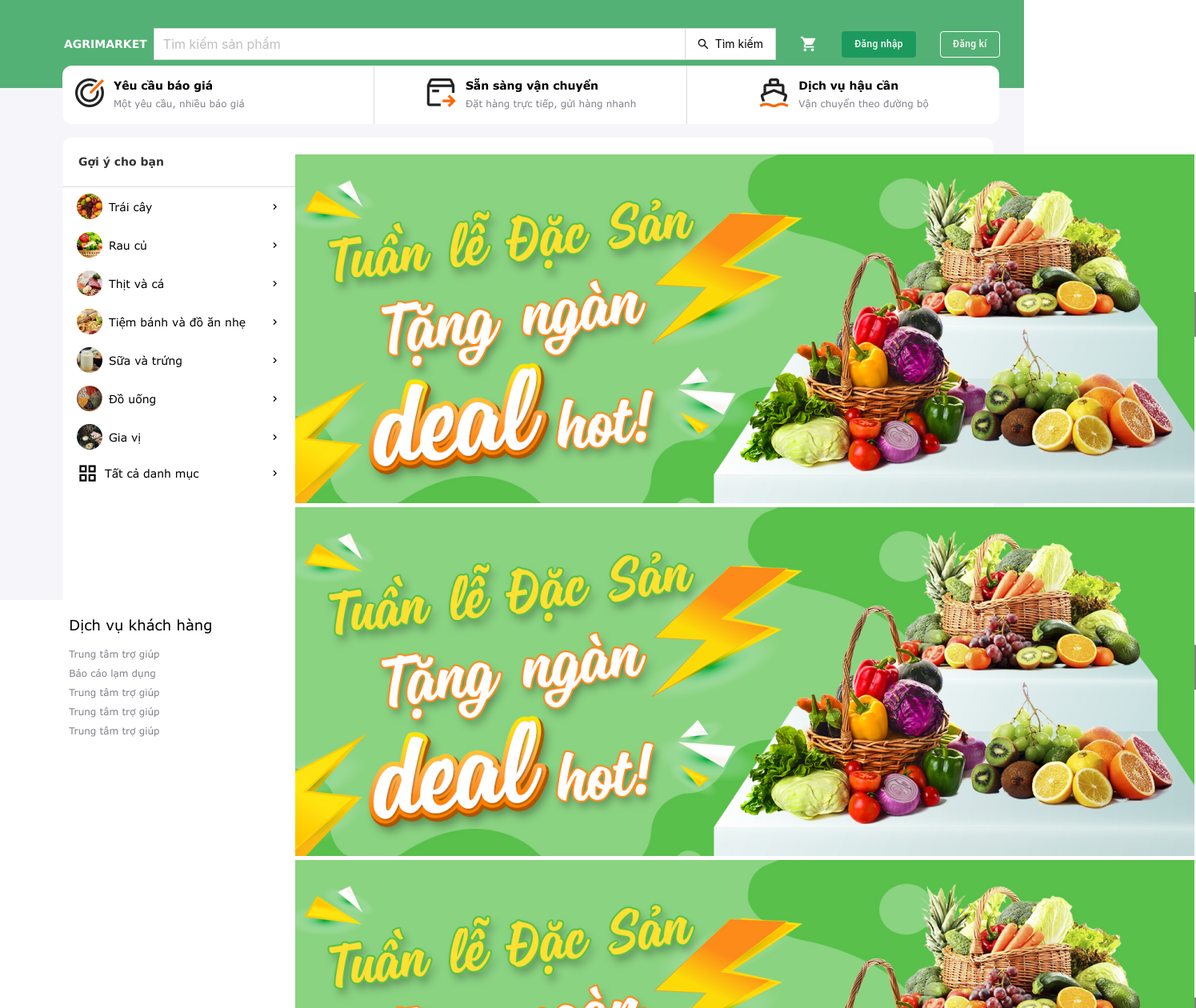
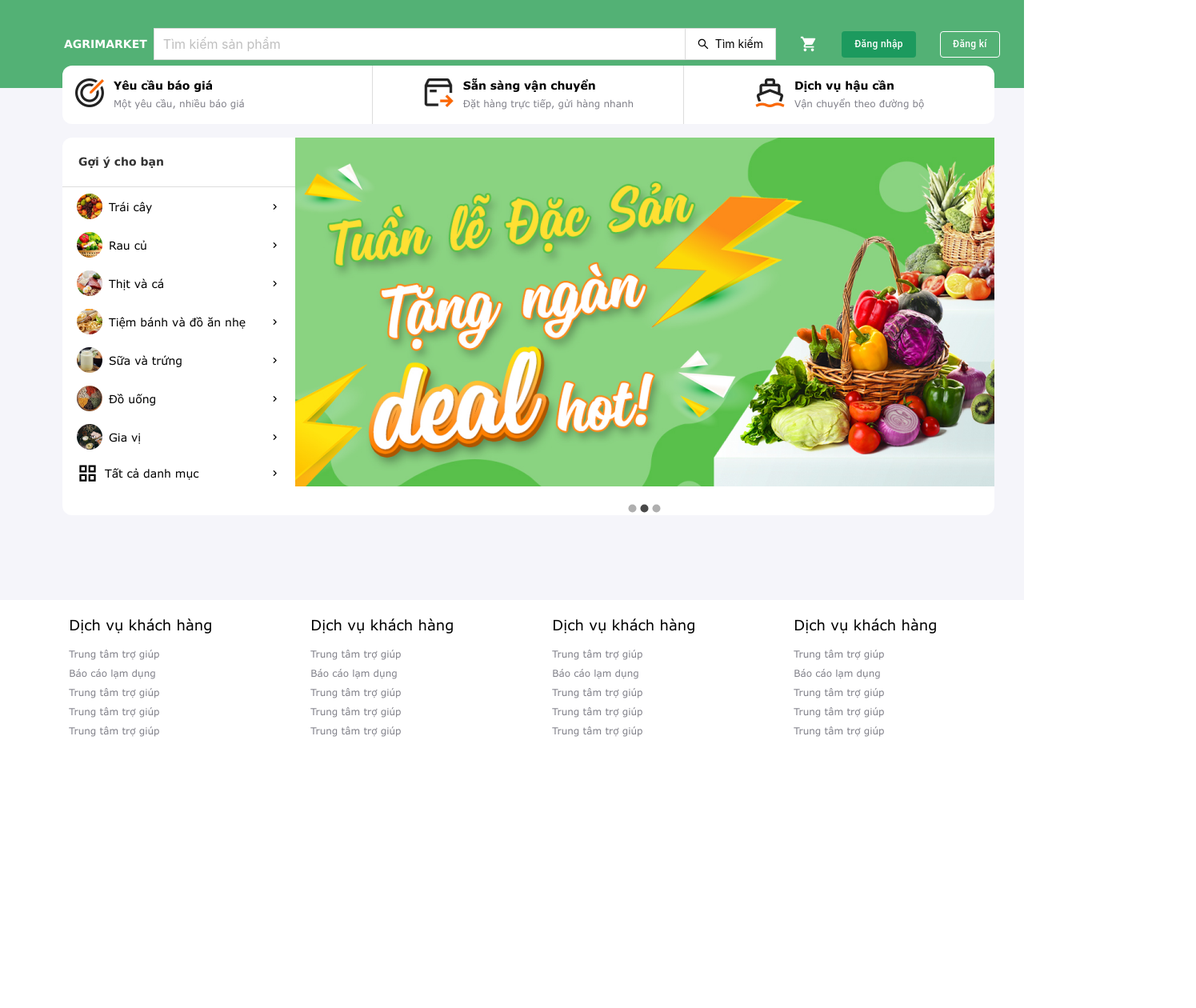
Before and after one commit to FarmMap/TMDT, a React (Create React App) app: page / in a window 1280 px wide. Shown: the top 1260 px of the page at 80% size, 1495 px wide, since content can reach past the window. After the commit the page ends 947 px from the top, so only its background shows below. Built offline with nearby package versions, Linux system fonts and the light colour scheme; a web font is replaced by a local one.

Commit message:
Update carousel

```diff
--- a/package.json
+++ b/package.json
@@ -22,6 +22,7 @@
     "normalize.css": "^8.0.1",
     "react": "^18.2.0",
     "react-dom": "^18.2.0",
+    "react-material-ui-carousel": "^3.4.2",
     "react-redux": "^8.0.4",
     "react-responsive-carousel": "^3.2.23",
     "react-router-dom": "^6.4.2",
--- a/src/presentations/components/header/Header.module.scss
+++ b/src/presentations/components/header/Header.module.scss
@@ -58,7 +58,7 @@
 .heading {
   background-color: var(--white-color);
   border-radius: 12px;
-  width: 91.5% !important;
+  width: 91vw !important;
   position: absolute;
   top: 82px;
   left: 78px;
--- a/src/presentations/pages/home/Home.module.scss
+++ b/src/presentations/pages/home/Home.module.scss
@@ -2,7 +2,7 @@
   background-color: var(--white-color);
   border-radius: 12px;
   margin-left: 38px;
-  width: 97% !important;
+  width: 91vw !important;
 }
 
 .heading-sidebar {
@@ -16,7 +16,7 @@
   display: flex;
   padding: 8px 18px;
   align-items: center;
-  color :var(--black-color);
+  color: var(--black-color);
 
   span {
     height: 100%;
@@ -27,3 +27,7 @@
     width: 100%;
   }
 }
+
+.css-1m9128y {
+  position: absolute;
+}
--- a/src/presentations/pages/home/HomePage.tsx
+++ b/src/presentations/pages/home/HomePage.tsx
@@ -1,10 +1,10 @@
 // External files
 import Grid from "@mui/material/Grid";
 import React from "react";
-import { Carousel } from 'react-responsive-carousel';
+import Carousel from "react-material-ui-carousel";
 import DefaultLayOut from "../../components/defaultLayOut/DefaultLayOut";
 import KeyboardArrowRightRoundedIcon from "@mui/icons-material/KeyboardArrowRightRounded";
-import GridViewIcon from '@mui/icons-material/GridView';
+import GridViewIcon from "@mui/icons-material/GridView";
 // Internal files
 // Styles
 import classNames from "classnames/bind";
@@ -14,6 +14,7 @@ import images from "../../../assets/images";
 const cx = classNames.bind(styles);
 
 const HomePage = () => {
+  const imageList = [images.banner, images.banner, images.banner];
   return (
     <DefaultLayOut>
       <Grid container className={cx("wrapper")}>
@@ -76,7 +77,7 @@ const HomePage = () => {
           </Grid>
 
           <Grid className={cx("sidebar-item")}>
-            <GridViewIcon style = {{fontSize:"27px"}} />
+            <GridViewIcon style={{ fontSize: "27px" }} />
             <span>
               Tất cả danh mục
               <KeyboardArrowRightRoundedIcon />
@@ -84,20 +85,14 @@ const HomePage = () => {
           </Grid>
         </Grid>
         <Grid item lg={9}>
-        <Carousel>
-                <div>
-                    <img src={images.banner} />
-                </div>
-                <div>
-                    <img src={images.banner} />
-
-                </div>
-                <div>
-                    <img src={images.banner} />
-
-                </div>
-            </Carousel>
-
+          <Carousel>
+            {imageList.map((image, index) => (
+              <Grid>
+                {" "}
+                <img src={image} key={index} alt="ITFSD-banner" />
+              </Grid>
+            ))}
+          </Carousel>
         </Grid>
       </Grid>
     </DefaultLayOut>
```
Also changed, not shown: 1 other file (tests, documents, lock files or other folders).
